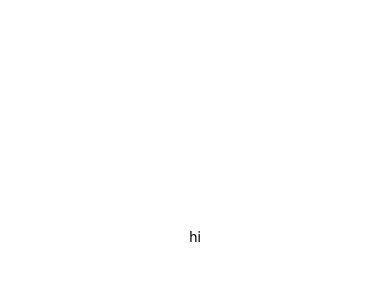
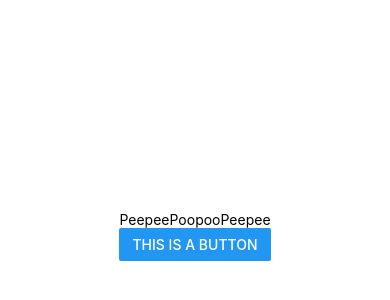
Before and after one commit to Jarr1t/BillCalculator, a React Native app: screen / in a window 390 px wide. Shown: the part 186-486 px from the top of the page. Built offline with nearby package versions, Linux system fonts and the light colour scheme.

Commit message:
started working on camera

```diff
--- a/components/Home.js
+++ b/components/Home.js
@@ -1,9 +1,19 @@
-import {View, Text } from 'react-native';
+import {View, Text, Button} from 'react-native';
+import { useEffect, useRef, useState } from 'react';
+import { Camera } from 'expo-camera';
+import * as MediaLibrary from 'expo-media-library';
 
 export default function Home() {
+    let cameraRef = useRef();
+    const [hasCameraPermissions, setHasCameraPermissions] = useState(undefined);
+
+
     return (
         <View>
-            <Text>hi</Text>
+            <Text>PeepeePoopooPeepee</Text>
+            <Button
+                title="This is a button"
+            />
         </View>
     )
 };
--- a/package.json
+++ b/package.json
@@ -18,7 +18,9 @@
     "react-native": "0.71.8",
     "react-native-gesture-handler": "~2.9.0",
     "react-native-safe-area-context": "4.5.0",
-    "react-native-screens": "~3.20.0"
+    "react-native-screens": "~3.20.0",
+    "expo-camera": "~13.2.1",
+    "expo-media-library": "~15.2.3"
   },
   "devDependencies": {
     "@babel/core": "^7.20.0",
```
Also changed, not shown: 1 other file (tests, documents, lock files or other folders).
